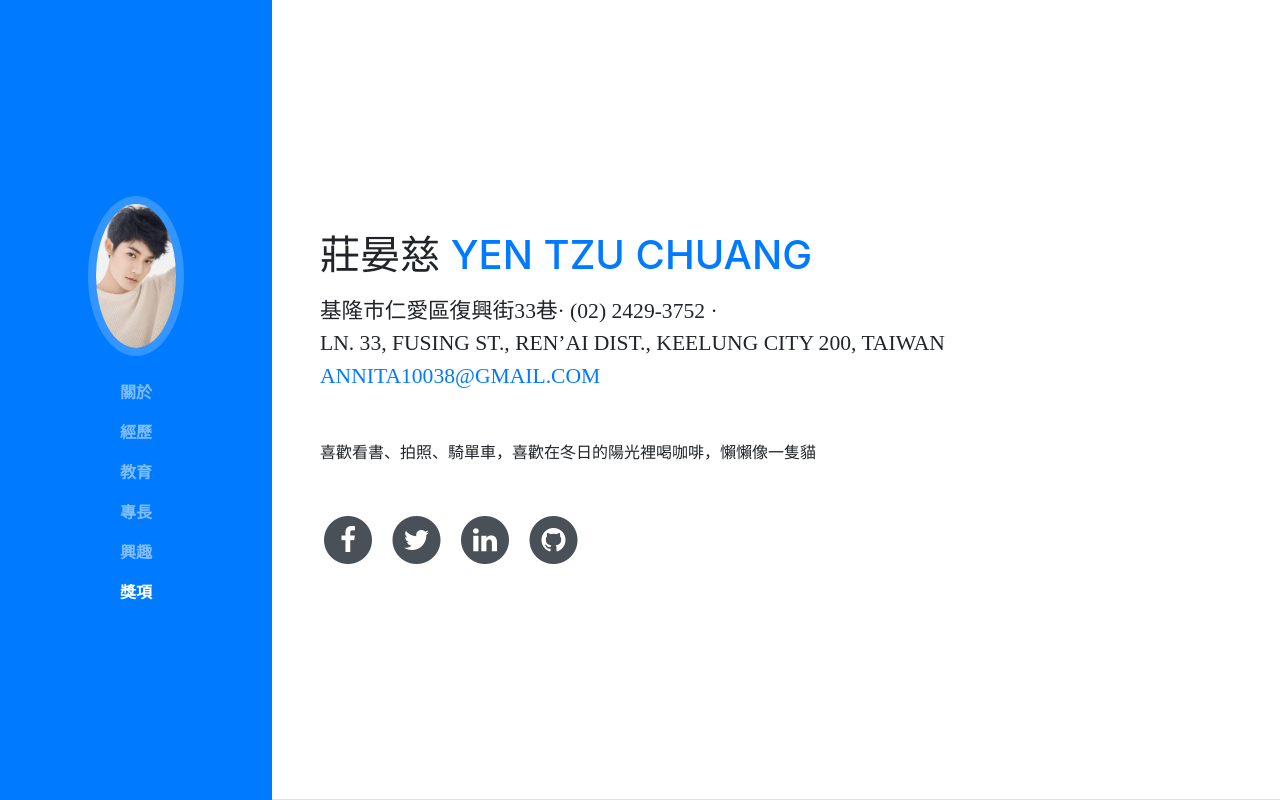
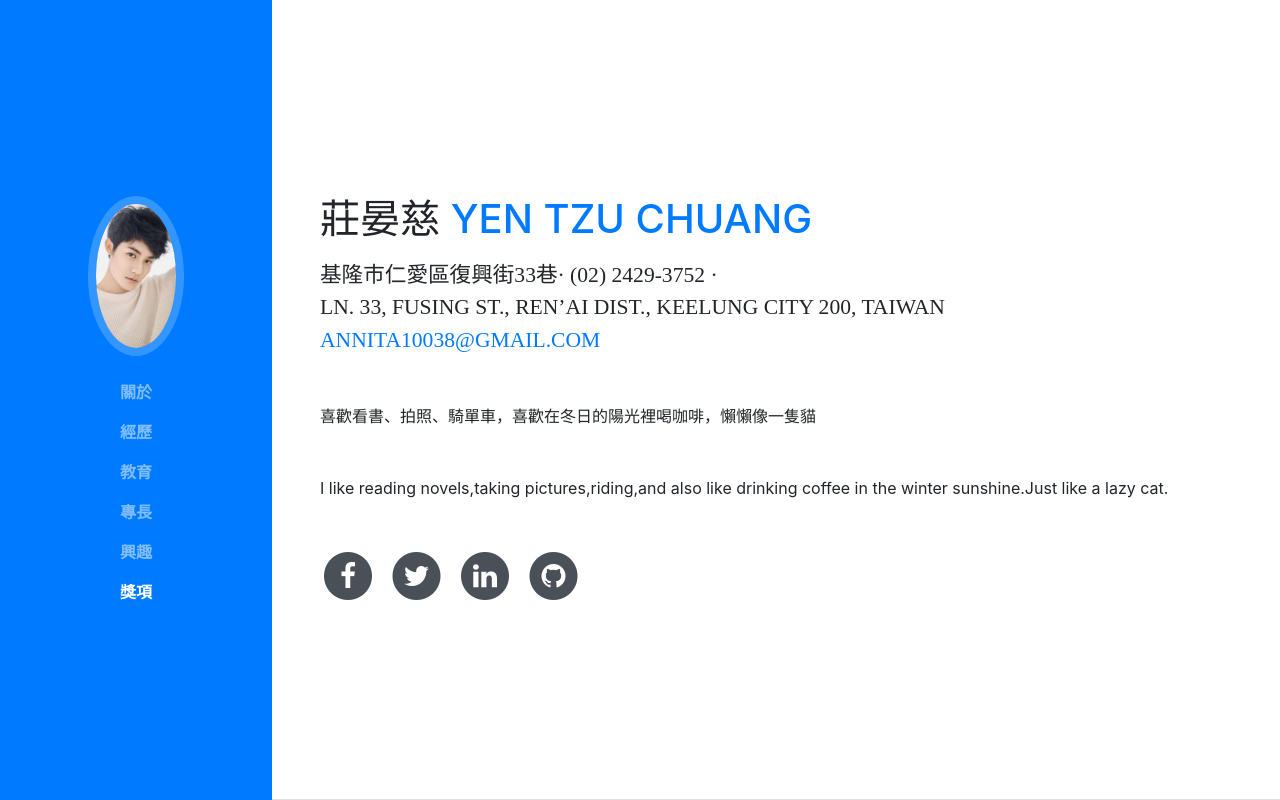
Before and after one commit to chungyentzu/chungyentzu.github.io, a website with bundled scripts: page index.html in a window 1280 px wide. Shown: the top 800 px of the page. Built offline with nearby package versions, Linux system fonts and the light colour scheme; a web font is replaced by a local one.

Commit message:
Add files via upload

```diff
--- a/index.html
+++ b/index.html
@@ -74,6 +74,7 @@
             <a href="mailto:annita10038@gmail.com">annita10038@gmail.com</a>
           </div>
           <p class="mb-5">喜歡看書、拍照、騎單車，喜歡在冬日的陽光裡喝咖啡，懶懶像一隻貓</p>
+		  <p class="mb-5">I like reading novels,taking pictures,riding,and also like drinking coffee in the winter sunshine.Just like a lazy cat.</p>
           <ul class="list-inline list-social-icons mb-0">
             <li class="list-inline-item">
               <a href="https://www.facebook.com/profile.php?id=100002455909529">
```
